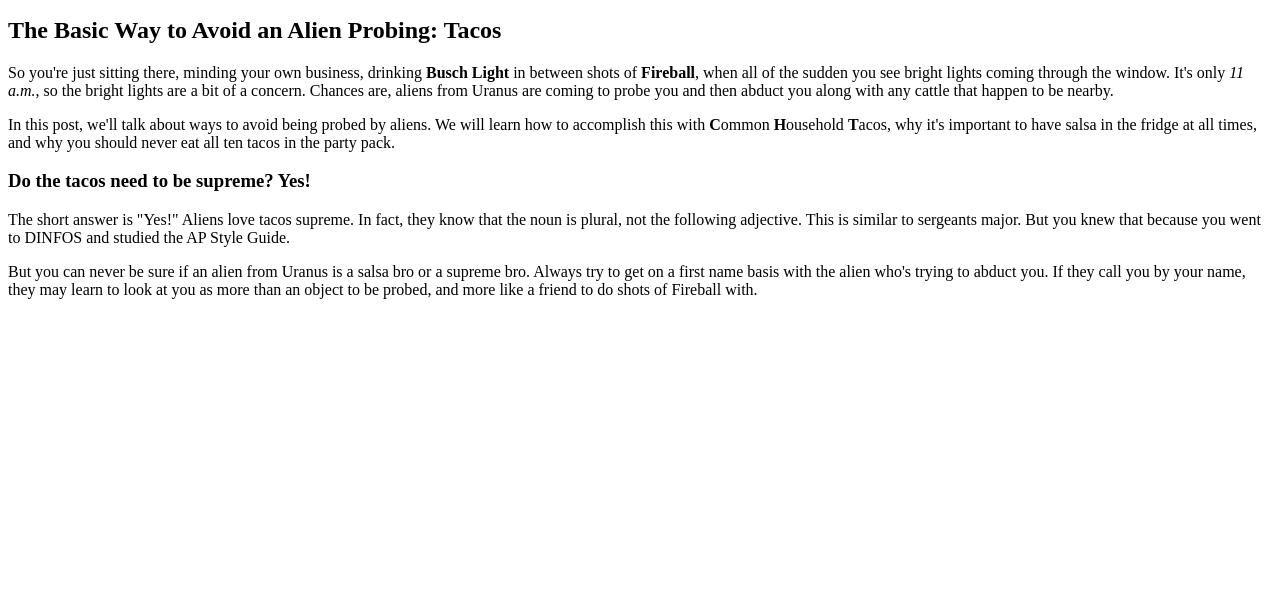
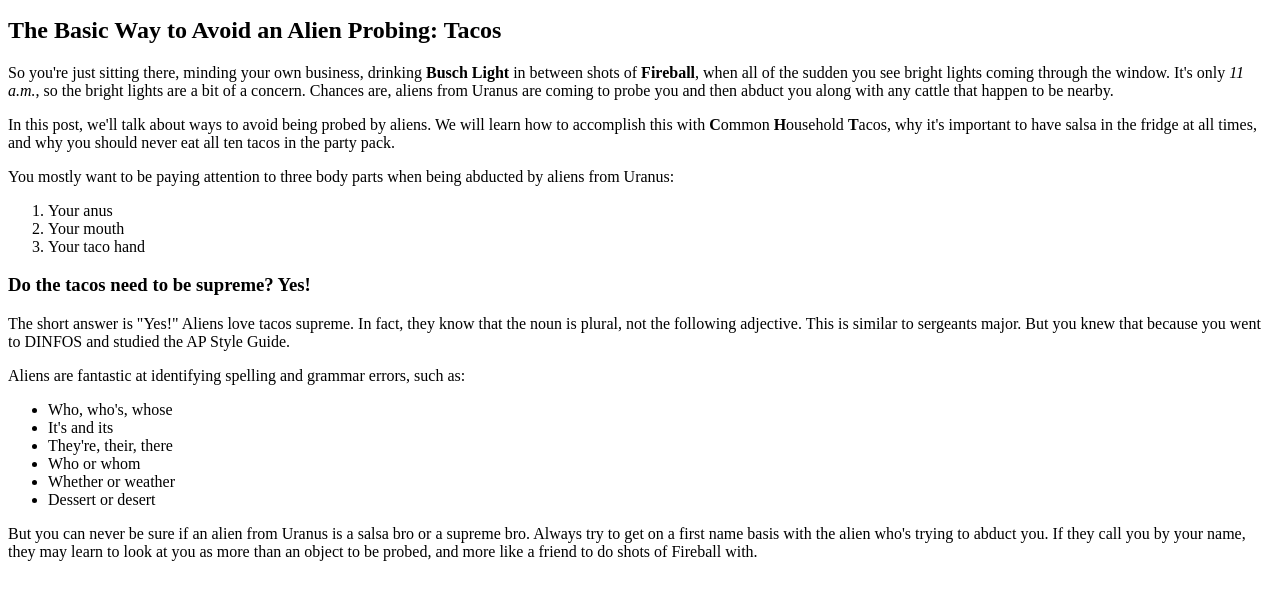
Before and after one commit to beautyTruth/Intro-to-HTML, a plain HTML site: page index.html in a window 1280 px wide. Shown: the part 102-702 px from the top of the page. Drawn offline with Linux system fonts and the light colour scheme.

Commit message:
add ordered and unordered lists clear

```diff
--- a/index.html
+++ b/index.html
@@ -40,6 +40,17 @@
       ten tacos in the party pack.
     </p>
 
+    <p>
+      You mostly want to be paying attention to three body parts when being
+      abducted by aliens from Uranus:
+    </p>
+
+    <ol>
+      <li>Your anus</li>
+      <li>Your mouth</li>
+      <li>Your taco hand</li>
+    </ol>
+
     <h3>Do the tacos need to be supreme? Yes!</h3>
 
     <p>
@@ -50,6 +61,19 @@
     </p>
 
     <p>
+      Aliens are fantastic at identifying spelling and grammar errors, such as:
+    </p>
+
+    <ul>
+      <li>Who, who's, whose</li>
+      <li>It's and its</li>
+      <li>They're, their, there</li>
+      <li>Who or whom</li>
+      <li>Whether or weather</li>
+      <li>Dessert or desert</li>
+    </ul>
+
+    <p>
       But you can never be sure if an alien from Uranus is a salsa bro or a
       supreme bro. Always try to get on a first name basis with the alien who's
       trying to abduct you. If they call you by your name, they may learn to
```
